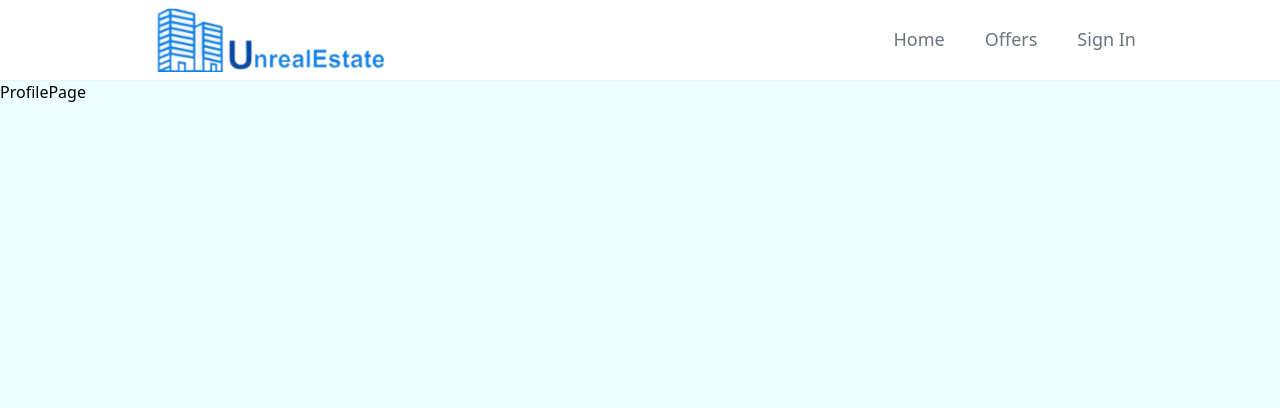
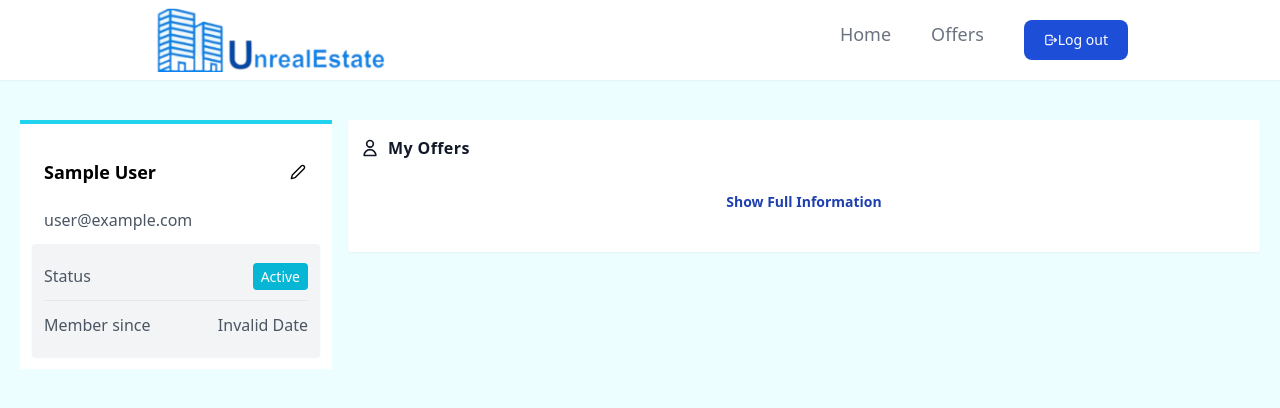
Before and after one commit to mihir2441998/Unreal-estate, a React (Create React App) app: page /profile in a window 1280 px wide. Shown: the top 408 px of the page. Built offline with nearby package versions, Linux system fonts and the light colour scheme; no server answers; sample sign-in values are in the browser's storage.

Commit message:
Added Profile page: form functionality

```diff
--- a/src/App.js
+++ b/src/App.js
@@ -10,6 +10,7 @@ import SignInPage from "./Pages/SignInPage";
 import Header from "./componenets/Header";
 import { ToastContainer } from "react-toastify";
 import "react-toastify/dist/ReactToastify.css";
+import PrivateRoute from "./Pages/PrivateRoute";
 
 function App() {
   return (
@@ -18,7 +19,9 @@ function App() {
         <Header />
         <Routes>
           <Route path="/" element={<HomePage />} />
-          <Route path="/profile" element={<ProfilePage />} />
+          <Route path="/profile" element={<PrivateRoute />}>
+            <Route path="/profile" element={<ProfilePage />} />
+          </Route>
           <Route path="/sign-up" element={<SignUpPage />} />
           <Route path="/sign-in" element={<SignInPage />} />
           <Route path="/forgot-password" element={<ForgotPassPage />} />
--- /dev/null
+++ b/src/Pages/PrivateRoute.jsx
@@ -0,0 +1,12 @@
+import React from "react";
+import { Navigate, Outlet } from "react-router";
+import useAuthStatusHook from "../hooks/useAuthStatusHook";
+
+export default function PrivateRoute() {
+  const {loggedIn, checkingStatus} = useAuthStatusHook();
+  if(checkingStatus){
+    return <h3>loading...</h3>
+  }
+  return loggedIn ? <Outlet /> : <Navigate to="/sign-in" />;
+
+}
--- a/src/Pages/ProfilePage.jsx
+++ b/src/Pages/ProfilePage.jsx
@@ -1,7 +1,142 @@
-import React from 'react'
+import { getAuth, updateProfile } from "firebase/auth";
+import { doc, updateDoc } from "firebase/firestore";
+import React, { useState } from "react";
+import { FiEdit2 } from "react-icons/fi";
+import { MdDone } from "react-icons/md";
+import { toast } from "react-toastify";
+import db from "../config/firebase";
 
 export default function ProfilePage() {
+  const auth = getAuth();
+  const [formData, setFormData] = useState({
+    displayName: auth.currentUser.displayName,
+    email: auth.currentUser.email,
+    since: auth.currentUser.metadata.creationTime,
+  });
+  const [isEditing, setIsEditing] = useState(false);
+  const { displayName, email, since } = formData;
+
+  async function onEditClick(e) {
+    e.preventDefault();
+    setIsEditing(!isEditing);
+    try {
+      if (auth.currentUser.displayName !== displayName) {
+        await updateProfile(auth.currentUser, {
+          displayName,
+        });
+
+        const docRef = doc(db, "users", auth.currentUser.uid);
+        console.log(auth.currentUser.displayName, displayName, docRef);
+        await updateDoc(docRef, {
+          nametext: displayName,
+        });
+        toast.success("User profile updated!");
+      }
+    } catch (error) {
+      console.log("Erro on profile update: ", error);
+      toast.error("Something went wrong!");
+    }
+  }
+
+  function formatDate() {
+    const date = new Date(since);
+
+    const options = { day: "2-digit", month: "short", year: "numeric" };
+    return date.toLocaleDateString("en-US", options);
+  }
+
+  function onNameChange(event) {
+    setFormData((prev) => ({
+      ...prev,
+      displayName: event.target.value,
+    }));
+  }
+
   return (
-    <div>ProfilePage</div>
-  )
+    <div className="">
+      <div className="w-full text-white bg-main-color"></div>
+
+      <div className="container mx-auto my-5 p-5">
+        <div className="md:flex no-wrap md:-mx-2 ">
+          {/* left side */}
+
+          <div className="w-full md:w-3/12 md:mx-2">
+            {/* profile card */}
+            <form action="">
+              <div className="bg-white p-3 border-t-4 border-cyan-400">
+                {/* Name input */}
+                <div className="w-72 mt-4 font-semibold">
+                  <div className="relative w-full min-w-[200px] h-10">
+                    <div className="absolute grid w-5 h-5 place-items-center top-2/4 right-3 -translate-y-2/4">
+                      <button type="submit" onClick={onEditClick}>
+                        {isEditing ? <MdDone /> : <FiEdit2 />}
+                      </button>
+                    </div>
+                    <input
+                      style={{ color: !isEditing ? "black" : "" }}
+                      className="peer w-full h-full bg-transparent font-sans outline outline-0 focus:outline-0 disabled:bg-blue-gray-50 disabled:border-0 transition-all placeholder-shown:border placeholder-shown:border-t-blue-gray-200 border focus:border-2 border-t-transparent focus:border-t-transparent px-3 py-2.5 rounded-[7px] !pr-9 border-blue-gray-200 focus:border-gray-900 text-sm lg:text-lg"
+                      value={displayName}
+                      disabled={!isEditing}
+                      onChange={onNameChange}
+                    />
+                  </div>
+                </div>
+
+                {/* Name input end */}
+
+                <h3 className="text-gray-600 font-lg text-semibold leading-6 pl-3 pt-4">
+                  {email}
+                </h3>
+
+                <ul className="bg-gray-100 text-gray-600 hover:text-gray-700 hover:shadow py-2 px-3 mt-3 divide-y rounded shadow-sm">
+                  <li className="flex items-center py-3">
+                    <span>Status</span>
+                    <span className="ml-auto">
+                      <span className="bg-cyan-500 py-1 px-2 rounded text-white text-sm">
+                        Active
+                      </span>
+                    </span>
+                  </li>
+                  <li className="flex items-center py-3">
+                    <span>Member since</span>
+                    <span className="ml-auto">{formatDate()}</span>
+                  </li>
+                </ul>
+              </div>
+            </form>
+            {/* end of card */}
+          </div>
+
+          {/* right side */}
+          <div className="w-full md:w-9/12 mx-2 h-64">
+            <div className="bg-white p-3 shadow-sm rounded-sm">
+              <div className="flex items-center space-x-2 font-semibold text-gray-900 leading-8">
+                <span clas="text-green-500">
+                  <svg
+                    className="h-5"
+                    xmlns="http://www.w3.org/2000/svg"
+                    fill="none"
+                    viewBox="0 0 24 24"
+                    stroke="currentColor"
+                  >
+                    <path
+                      stroke-linecap="round"
+                      stroke-linejoin="round"
+                      stroke-width="2"
+                      d="M16 7a4 4 0 11-8 0 4 4 0 018 0zM12 14a7 7 0 00-7 7h14a7 7 0 00-7-7z"
+                    />
+                  </svg>
+                </span>
+                <span className="tracking-wide">My Offers</span>
+              </div>
+              <div className="text-gray-700"></div>
+              <button className="block w-full text-blue-800 text-sm font-semibold rounded-lg hover:bg-gray-100 focus:outline-none focus:shadow-outline focus:bg-gray-100 hover:shadow-xs p-3 my-4">
+                Show Full Information
+              </button>
+            </div>
+          </div>
+        </div>
+      </div>
+    </div>
+  );
 }
--- a/src/Pages/SignInPage.jsx
+++ b/src/Pages/SignInPage.jsx
@@ -4,9 +4,11 @@ import { Link, useNavigate } from "react-router-dom";
 import GoogleOAuth from "../componenets/GoogleOAuth";
 import { getAuth, signInWithEmailAndPassword } from "firebase/auth";
 import { toast } from "react-toastify";
+import useAuthStatusHook from "../hooks/useAuthStatusHook";
 
 export default function SignInPage() {
   const [showPassword, setShowPassword] = useState(false);
+  const { setLoggedIn } = useAuthStatusHook();
   const navigate = useNavigate();
   const [signinForm, setSigninForm] = useState({
     email: "",
@@ -28,6 +30,7 @@ export default function SignInPage() {
         const user = userCredentail.user;
         if (user) {
           toast.success("Succesfully signed in!");
+          setLoggedIn(true);
           navigate("/");
         }
       })
--- a/src/Pages/SignUpPage.jsx
+++ b/src/Pages/SignUpPage.jsx
@@ -36,6 +36,7 @@ export default function SignUpPage() {
         console.log(user);
         updateProfile(auth.currentUser, {
           displayName: nametext,
+          since: new Date(),
         });
         const signupFormCopy = { ...signupForm };
         delete signupFormCopy.password;
--- a/src/componenets/Header.jsx
+++ b/src/componenets/Header.jsx
@@ -1,43 +1,95 @@
-import React from 'react'
-import { useLocation, useNavigate } from 'react-router';
+import React from "react";
+import { useLocation, useNavigate } from "react-router";
+import useAuthStatusHook from "../hooks/useAuthStatusHook";
+import { TbLogout } from "react-icons/tb";
+import { getAuth } from "firebase/auth";
 
 export default function Header() {
-    const path  = useLocation().pathname;
+  const auth = getAuth();
+  const path = useLocation().pathname;
+  const { loggedIn, setLoggedIn } = useAuthStatusHook();
   const navigate = useNavigate();
   function isPathCorrect(pathname) {
     return pathname === path;
   }
 
+  function onLogOutClick() {
+    auth.signOut();
+    setLoggedIn(false);
+    navigate("/");
+  }
+
   return (
-
-
-
-    <div className='bg-white shadow-sm sticky top-0 z-50'>
-        <header className='flex justify-between px-20 items-center max-w-6xl
-                mx-auto'>
+    <div className="bg-white shadow-sm sticky top-0 z-50">
+      <header
+        className="flex justify-between px-20 items-center max-w-6xl
+                mx-auto"
+      >
         <div>
-                <img src={process.env.PUBLIC_URL + '/logo.png'} alt="logo" className='h-20 cursor-pointer p-2'
-                    onClick={()=> navigate('/')}
+          <img
+            src={process.env.PUBLIC_URL + "/logo.png"}
+            alt="logo"
+            className="h-20 cursor-pointer p-2"
+            onClick={() => navigate("/")}
           />
         </div>
-            <div >
-                <ul className='flex space-x-10'>
-                    <li className={`
+        <div>
+          <ul className="flex space-x-10">
+            <li
+              className={`
                         cursor-pointer text-lg text-gray-500 border-b-[3px] border-transparent
-                        ${isPathCorrect("/") && "text-gray-800 border-b-cyan-950"}
-                    `
-                    } onClick={()=> navigate('/')}>Home</li>
-                    <li className={`
+                        ${
+                          isPathCorrect("/") &&
+                          "text-gray-800 border-b-cyan-950"
+                        }
+                    `}
+              onClick={() => navigate("/")}
+            >
+              Home
+            </li>
+            <li
+              className={`
                         cursor-pointer text-lg text-gray-500 border-b-[3px] border-transparent
-                        ${isPathCorrect("/offers") && "text-gray-800 border-b-cyan-950"}
-                    `} onClick={()=> navigate('offers')}>Offers</li>
-                    <li className={`
+                        ${
+                          isPathCorrect("/offers") &&
+                          "text-gray-800 border-b-cyan-950"
+                        }
+                    `}
+              onClick={() => navigate("offers")}
+            >
+              Offers
+            </li>
+
+            {loggedIn ? (
+              <li>
+                <button
+                  onClick={onLogOutClick}
+                  type="button"
+                  class="text-white bg-blue-700 hover:bg-blue-800 focus:ring-4 focus:outline-none focus:ring-blue-300 font-medium rounded-lg text-sm px-5 py-2.5 text-center inline-flex items-center me-2 dark:bg-blue-600 dark:hover:bg-blue-700 dark:focus:ring-blue-800
+                  py-1.5"
+                  style={{ marginRight: "0.5rem" }}
+                >
+                  <TbLogout />
+                  Log out
+                </button>
+              </li>
+            ) : (
+              <li
+                className={`
                         cursor-pointer text-lg text-gray-500 border-b-[3px] border-transparent
-                        ${isPathCorrect("/sign-in") && "text-gray-800 border-b-cyan-950"}
-                    `} onClick={()=> navigate('/sign-in')}>Sign In</li>
+                        ${
+                          isPathCorrect("/sign-in") &&
+                          "text-gray-800 border-b-cyan-950"
+                        }
+                    `}
+                onClick={() => navigate("/sign-in")}
+              >
+                Sign In
+              </li>
+            )}
           </ul>
         </div>
       </header>
     </div>
-  )
+  );
 }
--- /dev/null
+++ b/src/hooks/useAuthStatusHook.jsx
@@ -0,0 +1,18 @@
+import { getAuth, onAuthStateChanged } from "firebase/auth";
+import React, { useEffect, useState } from "react";
+
+export default function useAuthStatusHook() {
+  const [loggedIn, setLoggedIn] = useState(false);
+  const [checkingStatus, setCheckingStatus] = useState(true);
+
+  useEffect(() => {
+    const auth = getAuth();
+    onAuthStateChanged(auth, (user) => {
+      if (user) {
+        setLoggedIn(true);
+      }
+      setCheckingStatus(false);
+    });
+  }, []);
+  return { loggedIn, checkingStatus, setLoggedIn };
+}
```
Lines whose indentation alone changed are shown as unchanged.
